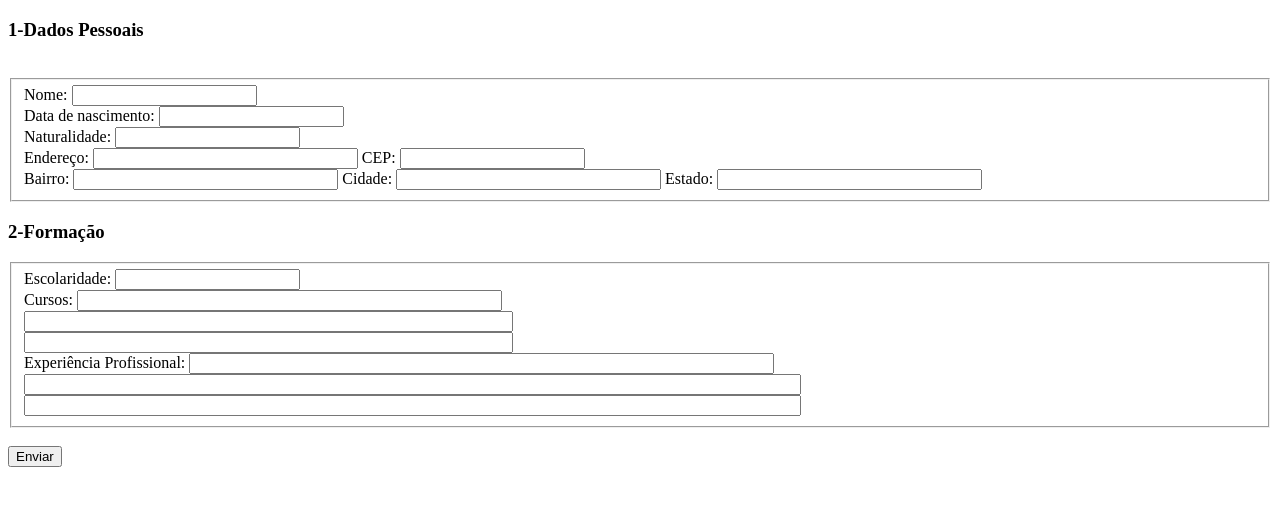
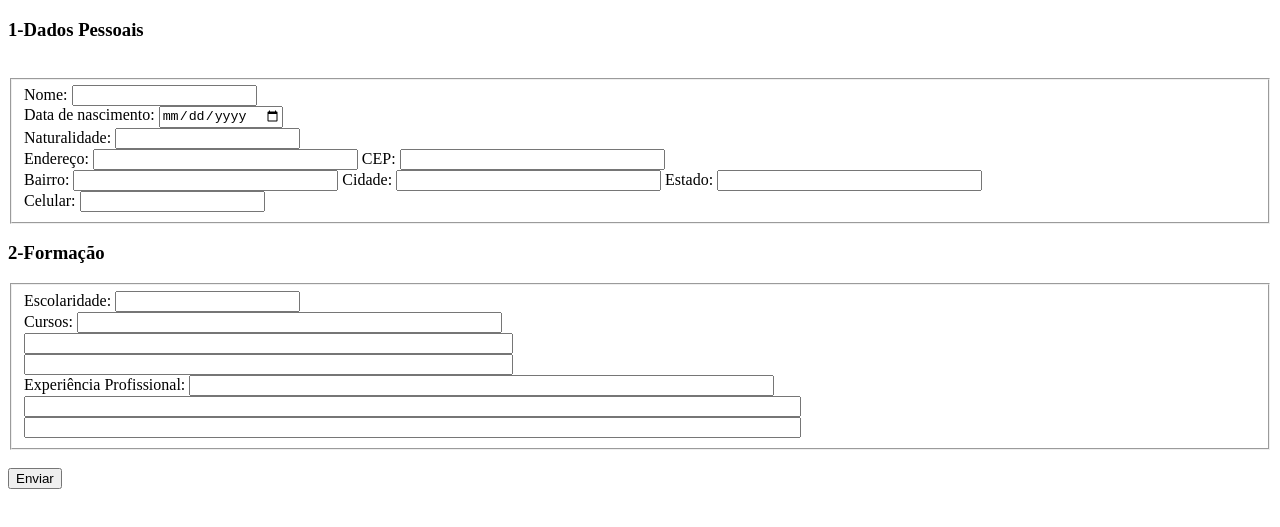
Before and after one commit to CarolinaOlivaCruz/formulario-simples, a plain HTML site: page index.html in a window 1280 px wide. Shown: the part 61-588 px from the top of the page. Drawn offline with Linux system fonts and the light colour scheme.

Commit message:
Criando input para celular

```diff
--- a/index.html
+++ b/index.html
@@ -16,7 +16,7 @@
         <input id="POST" type="text" name="nome">
         <br>
         <label for="POST">Data de nascimento:</label>
-        <input id="POST" type="number" name="idade">
+        <input id="POST" type="date" name="idade">
         <br>
         <label for="POST">Naturalidade:</label>
         <input id="POST" type="text" name="naturalidade">
@@ -24,7 +24,7 @@
         <label for="POST">Endereço:</label>
         <input id="POST" type="text" type="number" size="30" name="endereço">
         <label for="POST">CEP:</label>
-        <input id="POST" type="number" size="30" name="cep">
+        <input id="POST" type="text" size="30" name="cep">
         <br>
         <label for="POST">Bairro:</label>
         <input id="POST" type="text" type="number" size="30" name="bairro">
@@ -32,6 +32,9 @@
         <input id="POST" type="text" type="number" size="30" name="cidade">
         <label for="POST">Estado:</label>
         <input id="POST" type="text" size="30" name="estado">
+        <br>
+        <label for="POST">Celular:</label>
+        <input id="POST" type="tel" name="celular">
         <br>
     </fieldset>
     <h3>2-Formação</h3>
```
